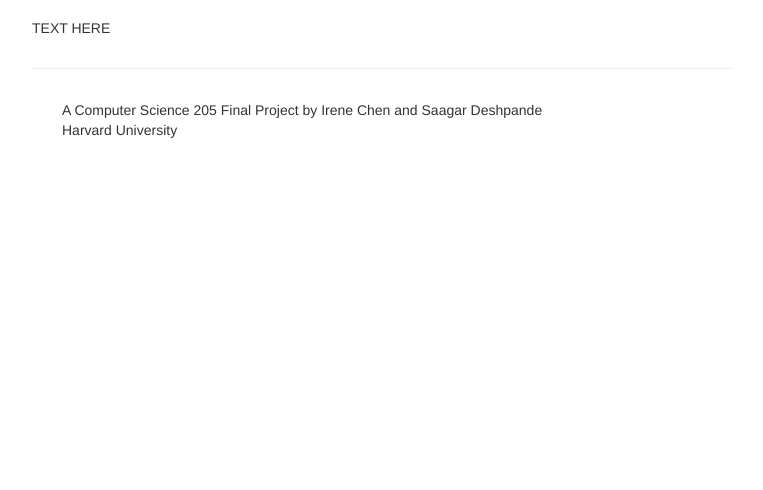
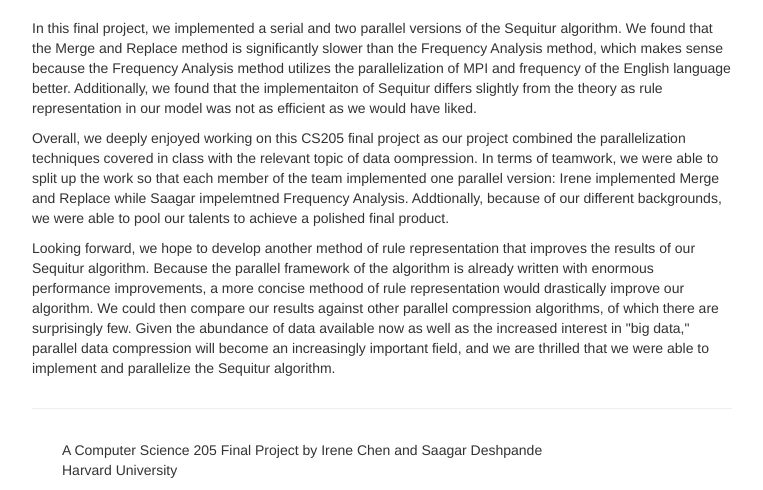
Before and after one commit to saagar/parallel-sequitur, a PHP site: page /remarks.php in a window 1280 px wide. Shown: the part 326-816 px from the top of the page, without its empty margins (258-1021 px from the left). Before the commit the page ends 464 px from the top, so only its background shows below. Run offline with PHP 8.4, Linux system fonts and the light colour scheme; some libraries are stand-ins or nearby versions.

Commit message:
remarks.php written

```diff
--- a/web/remarks.php
+++ b/web/remarks.php
@@ -92,8 +92,12 @@
 
 			<h3> Conclusions </h3>
 
-			<p> TEXT HERE </p>
+        <p> In this final project, we implemented a serial and two parallel versions of the Sequitur algorithm. We found that the Merge and Replace method is significantly slower than the Frequency Analysis method, which makes sense because the Frequency Analysis method utilizes the parallelization of MPI and frequency of the English language better. Additionally, we found that the implementaiton of Sequitur differs slightly from the theory as rule representation in our model was not as efficient as we would have liked. </p>
 
+<p>Overall, we deeply enjoyed working on this CS205 final project as our project combined the parallelization techniques covered in class with the relevant topic of data oompression. In terms of teamwork, we were able to split up the work so that each member of the team implemented one parallel version: Irene implemented Merge and Replace while Saagar impelemtned Frequency Analysis. Addtionally, because of our different backgrounds, we were able to pool our talents to achieve a polished final product.
+</p>
+
+<p>Looking forward, we hope to develop another method of rule representation that improves the results of our Sequitur algorithm. Because the parallel framework of the algorithm is already written with enormous performance improvements, a more concise methood of rule representation would drastically improve our algorithm. We could then compare our results against other parallel compression algorithms, of which there are surprisingly few. Given the abundance of data available now as well as the increased interest in "big data," parallel data compression will become an increasingly important field, and we are thrilled that we were able to implement and parallelize the Sequitur algorithm.</p>
 		</div>
 
 
```
